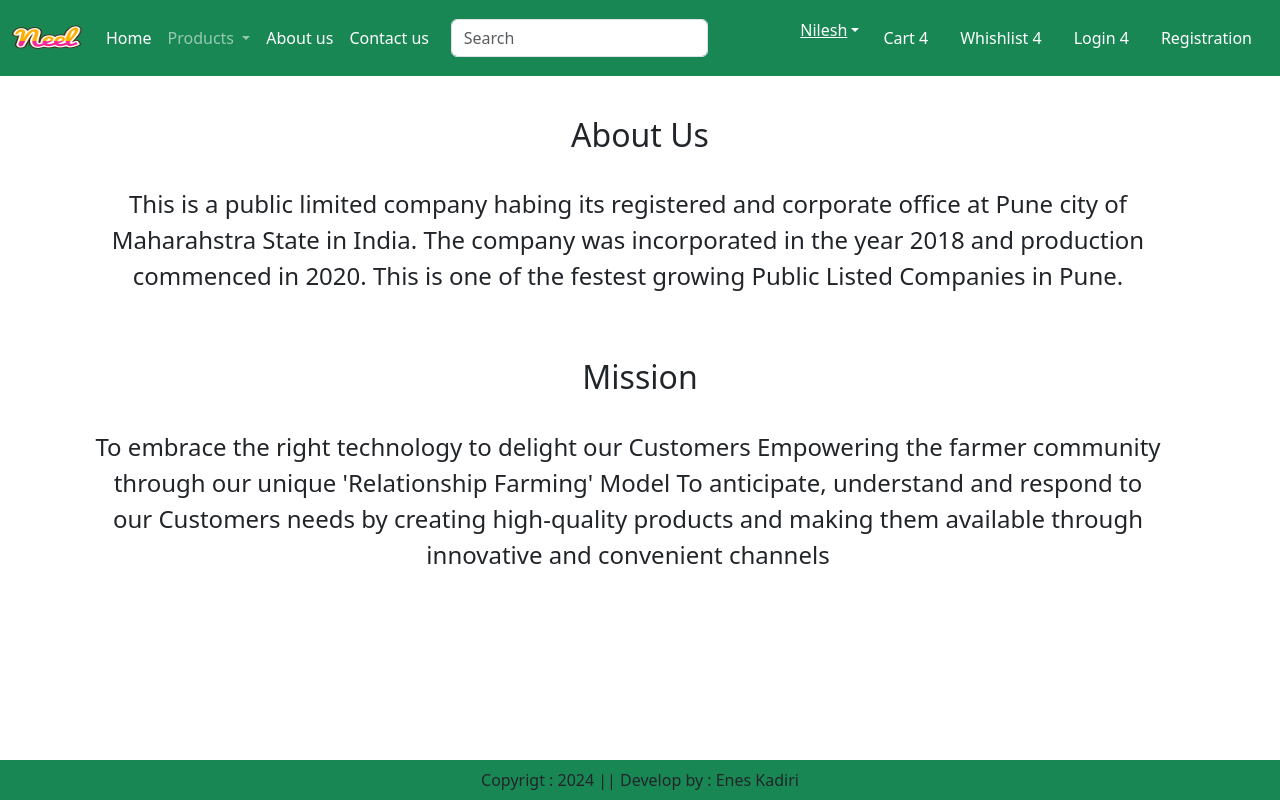
After one commit to EnesiK/ecomlab, a Django app: page /about/ in a window 1280 px wide. The commit adds this page. Run offline with Django 5.2, Linux system fonts and the light colour scheme.

Commit message:
About_us

```diff
--- /dev/null
+++ b/ec/app/templates/app/about.html
@@ -0,0 +1,23 @@
+{% extends "app/base.html" %}
+{% load static %}
+{% block title %}About{% endblock title %}
+
+{% block main-content %}
+<div class="container mt-3">
+    <br>
+    <h2 class="text-center">About Us</h2>
+    <br>
+    <div class="row container">
+        <p class="fs-4 text-center">This is a public limited company habing its registered and corporate office at Pune city of Maharahstra State in India. The company was incorporated in the year 2018 and production commenced in 2020. This is one of the festest growing Public Listed Companies in Pune.</p>
+    </div>
+
+    <br><br>
+    <h2 class="text-center">Mission</h2>
+    <br>
+    <div class="row container">
+
+        <p class="fs-4 text-center">To embrace the right technology to delight our Customers Empowering the farmer community through our unique 'Relationship Farming' Model To anticipate, understand and respond to our Customers needs by creating high-quality products and making them available through innovative and convenient channels
+        </p>
+    </div>
+</div>
+{% endblock main-content %}
--- a/ec/app/templates/app/base.html
+++ b/ec/app/templates/app/base.html
@@ -45,10 +45,10 @@
                 </ul>
               </li>
               <li class="nav-item">
-                <a class="nav-link text-white" href="#">About us</a>
+                <a class="nav-link text-white" href="{% url 'about' %}">About us</a>
               </li>
               <li class="nav-item">
-                <a class="nav-link text-white" href="#">Contact us</a>
+                <a class="nav-link text-white" href="{% url 'contact' %}">Contact us</a>
               </li>
 
             </ul>
--- a/ec/app/urls.py
+++ b/ec/app/urls.py
@@ -5,6 +5,8 @@ from django.conf.urls.static import static
 
 urlpatterns = [
     path("", views.home),
+    path('about/', views.about,name="about"),
+    path('contact/', views.contact, name="contact"),
     path("category/<slug:val>", views.CategoryView.as_view(),name="category"),
     path("category-title/<val>", views.CategoryTitle.as_view(),name="category-title"),
     path("product-detail/<int:pk>", views.ProductDetail.as_view(),name="product-detail"),
--- a/ec/app/views.py
+++ b/ec/app/views.py
@@ -6,6 +6,12 @@ from . models import Product
 # Create your views here.
 def home(request):
     return render(request, "app/home.html")
+
+def about(request):
+    return render(request, "app/about.html")
+
+def contact(request):
+    return render(request, "app/contact.html")
 
 class CategoryView(View):
     def get(self, request, val):
```
Also changed, not shown: ec/app/templates/app/contact.html (added).
